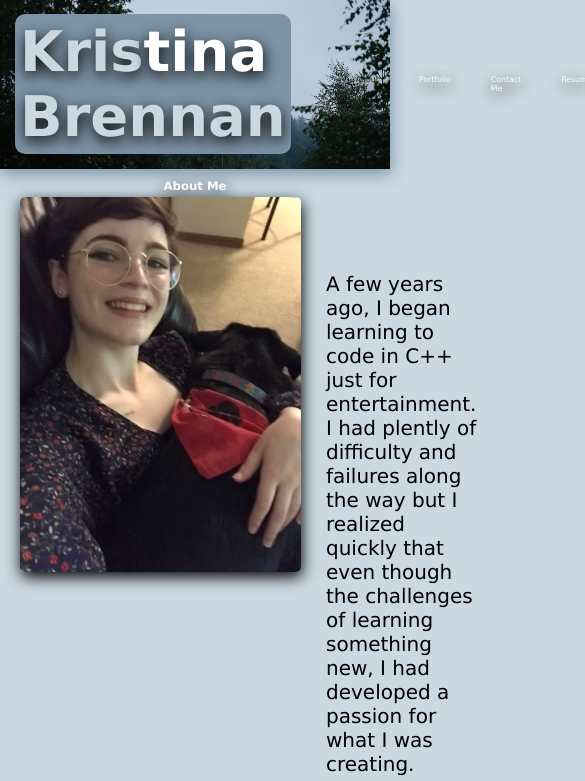
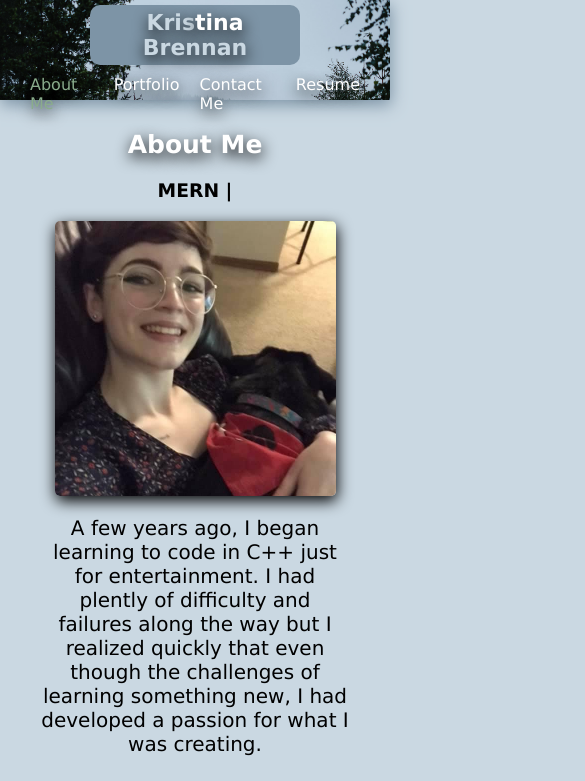
Before and after one commit to thetinaest/react-portfolio, a React (Create React App) app: page / in a window 390 px wide. Shown: the top 781 px of the page, 585 px wide, since content can reach past the window. Built offline with nearby package versions, Linux system fonts and the light colour scheme.

Commit message:
corrected mobile styling

```diff
--- a/src/components/about.js
+++ b/src/components/about.js
@@ -3,7 +3,7 @@ import { useEffect, useState } from 'react';
 
 function About(props) {
     const {avatar} = props;
-    const words = ['MERN stack Developer', 'PWA Developer', 'Node.js Developer', 'React Developer', 'Full Stack Developer'];
+    const words = ['MERN Stack Developer', 'PWA Developer', 'Node.js Developer', 'React Developer', 'Full Stack Developer'];
     const[index, setIndex] = useState(0);
     const [subIndex, setSubIndex] = useState(0);
     const [blink, setBlink] = useState(true);
@@ -33,7 +33,7 @@ function About(props) {
            }
          const timeout = setTimeout(() => {
          setSubIndex((prev) => prev + (reverse ? -1 : 1));
-         }, 200);
+         }, 150);
 
          return () => clearTimeout(timeout);
          }, [subIndex, index, reverse]);
--- a/src/components/nav.js
+++ b/src/components/nav.js
@@ -1,5 +1,3 @@
-import { toHaveAccessibleDescription } from "@testing-library/jest-dom/dist/matchers";
-import { getMouseEventOptions } from "@testing-library/user-event/dist/utils";
 import React from 'react';
 
 function Nav(props) {
--- a/src/index.css
+++ b/src/index.css
@@ -1,13 +1,7 @@
 body {
   margin: 0;
   padding: 0;
-  /* font-family: -apple-system, BlinkMacSystemFont, 'Segoe UI', 'Roboto', 'Oxygen',
-    'Ubuntu', 'Cantarell', 'Fira Sans', 'Droid Sans', 'Helvetica Neue',
-    sans-serif;
-  -webkit-font-smoothing: antialiased;
-  -moz-osx-font-smoothing: grayscale; */
   background-color: #cad8e2;
-  /* font-family: 'Bahnschrift SemiBold'; */
   font-family: Geneva, Tahoma, Verdana, sans-serif;
 }
 
@@ -16,15 +10,23 @@ code {
     monospace;
 }
 
+main {
+  margin-top: 20vh;
+}
+
 header {
   display: flex;
   justify-content: space-between;
   padding-left: 10px;
   align-items: center;
-  height: 20vh;
+  height: 15vh;
   background-image: url("./assets/forest.jpg");
   background-size: cover;
   box-shadow: 1px 5px 15px #7d94a6;
+  position: fixed;
+  top: 0;
+  width: 100%;
+  z-index: 999;
 }
 
 header h1 {
@@ -32,7 +34,7 @@ header h1 {
   background-color: #7d94a6;
   border-radius: 10px;
   padding: 5px;
-  font-size: 56px;
+  font-size: 50px;
   text-shadow: 1px 5px 15px black;
   margin: 5px;
 
@@ -45,7 +47,7 @@ h1 span {
 nav ul {
   display: flex;
   justify-content: space-between;
-  padding-right: 10px;
+  margin-right: 10px;
   list-style: none;
 }
 
@@ -69,6 +71,7 @@ h2 {
 
 .about div {
   margin: 20px;
+  text-align: center;
   display: flex;
   justify-content: space-between;
 }
@@ -76,10 +79,10 @@ h2 {
 .avatar {
   width: 281px;
   height: 375px;
-  border-radius: 5px;;
+  border-radius: 5px;
   box-shadow: 1px 5px 15px black;
-  position: relative;
-  top: -55px;
+  margin-top: -55px;
+  margin-left: 45px;
 }
 
 li {
@@ -241,3 +244,73 @@ footer a {
   color: white;
   text-shadow: 1px 5px 15px black;
 }
+
+@media only screen and (max-width: 600px) {
+
+  main {
+    margin-top: 130px;
+  }
+
+  header {
+    height: 100px;
+    display: block;
+    padding-left: 0;
+  }
+
+  header h1 {
+    text-align: center;
+    margin-left: auto;
+    margin-right: auto;
+    font-size: 22px;
+    width: 200px;
+  }
+
+  nav {
+    display: flex;
+    justify-content: center;
+    margin-left: auto;
+    margin-right: auto;
+    margin-top: -20px;
+  }
+
+  nav ul li {
+    font-size: 16px;
+    padding: 5px 10px;
+  }
+
+  ul {
+    margin: 10px;
+    padding: 10px;
+  }
+
+  .focus {
+    color: #8aac8c;
+  }
+
+  .about h2 {
+    font-size: 25px;
+  }
+
+  .about div {
+    margin: 20px;
+    display: flex;
+    flex-wrap: wrap;
+    justify-content: center;
+  }
+
+  .about p {
+    padding: 10px;
+    margin: 10px;
+    width: 100%;
+    text-align: center !important;
+  }
+
+  .avatar {
+    height: 275px;
+    margin-top: 0;
+    margin-left: 0;
+    object-fit: cover;
+    object-position: top;
+  }
+
+}
```
